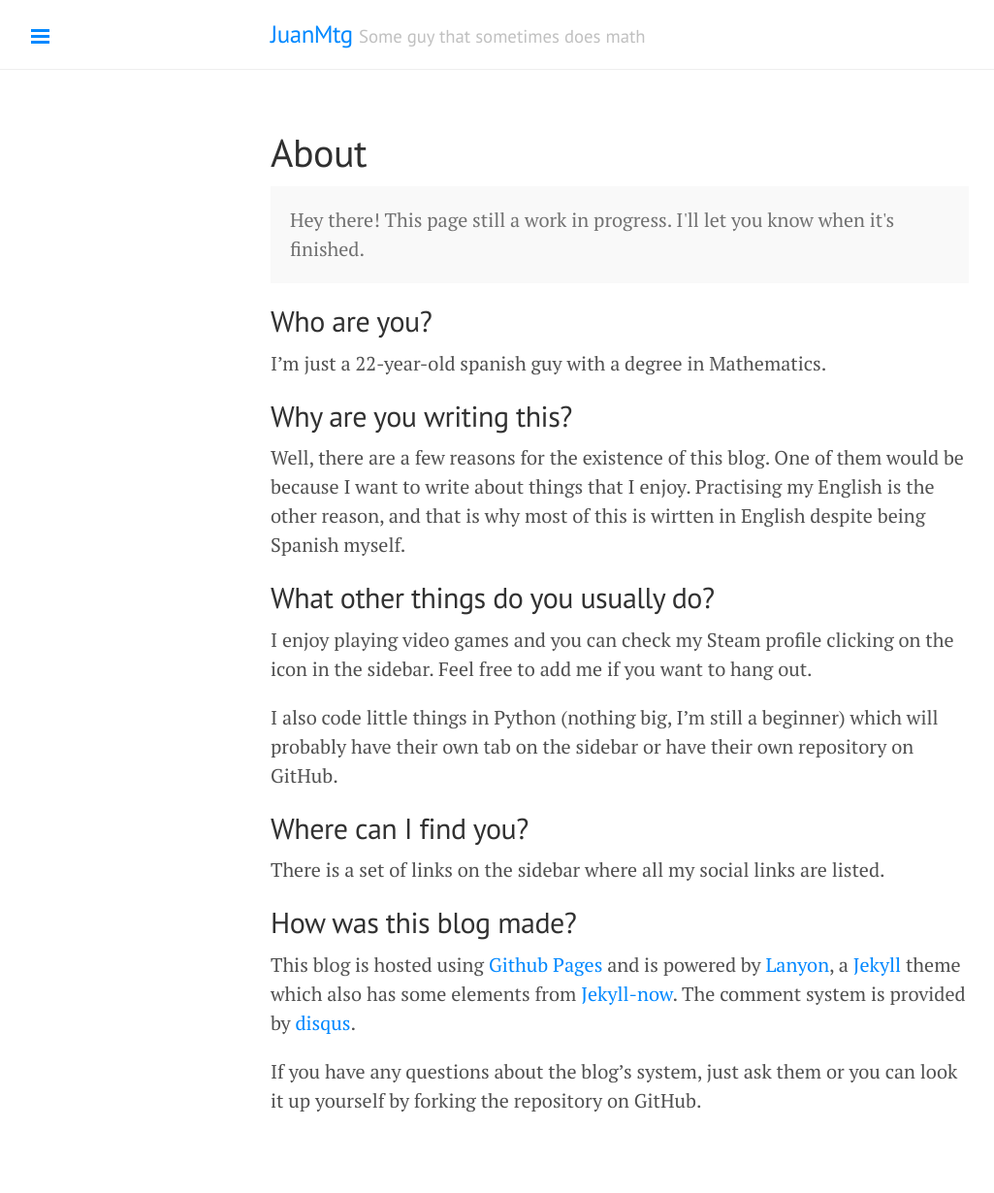
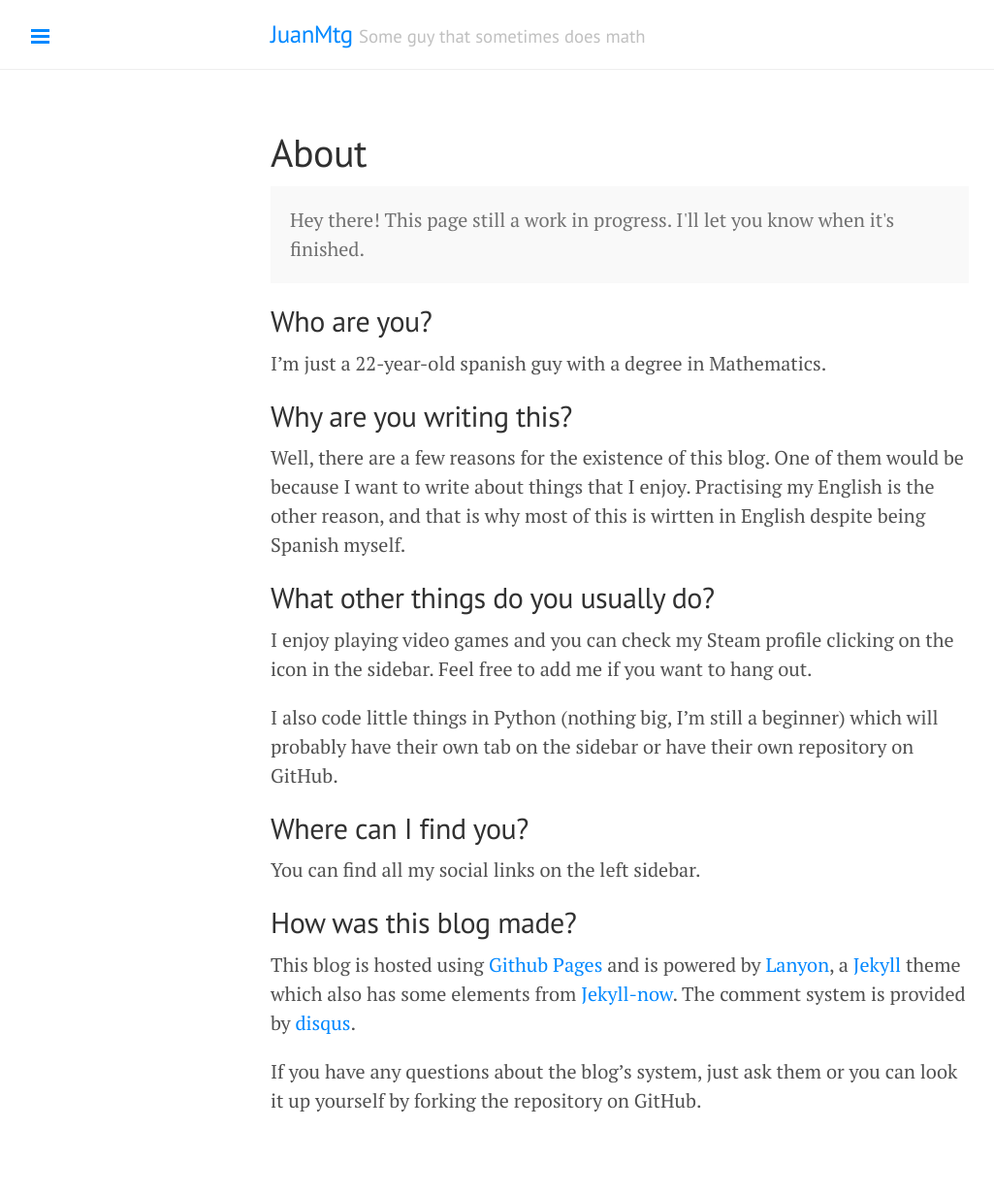
Before and after one commit to JuanMtg/juanmtg.github.io, a Jekyll site: the page built from about.md, in a window 1280 px wide. Shown: the whole page at 97% size, without its empty margins (1-1026 px from the left). Built offline with Jekyll 4.4.1, drawn with Linux system fonts in a browser that asks for light colours; Markdown is read by kramdown in place of the engine named in the settings.

Commit message:
Corrected links section in about page.

```diff
--- a/about.md
+++ b/about.md
@@ -25,7 +25,7 @@ own tab on the sidebar or have their own repository on GitHub.
 
 
 ## Where can I find you?
-There is a set of links on the sidebar where all my social links are listed.
+You can find all my social links on the left sidebar.
 
 ## How was this blog made?
 This blog is hosted using [Github Pages](https://pages.github.com/) and is powered by [Lanyon](https://github.com/poole/lanyon),
```
